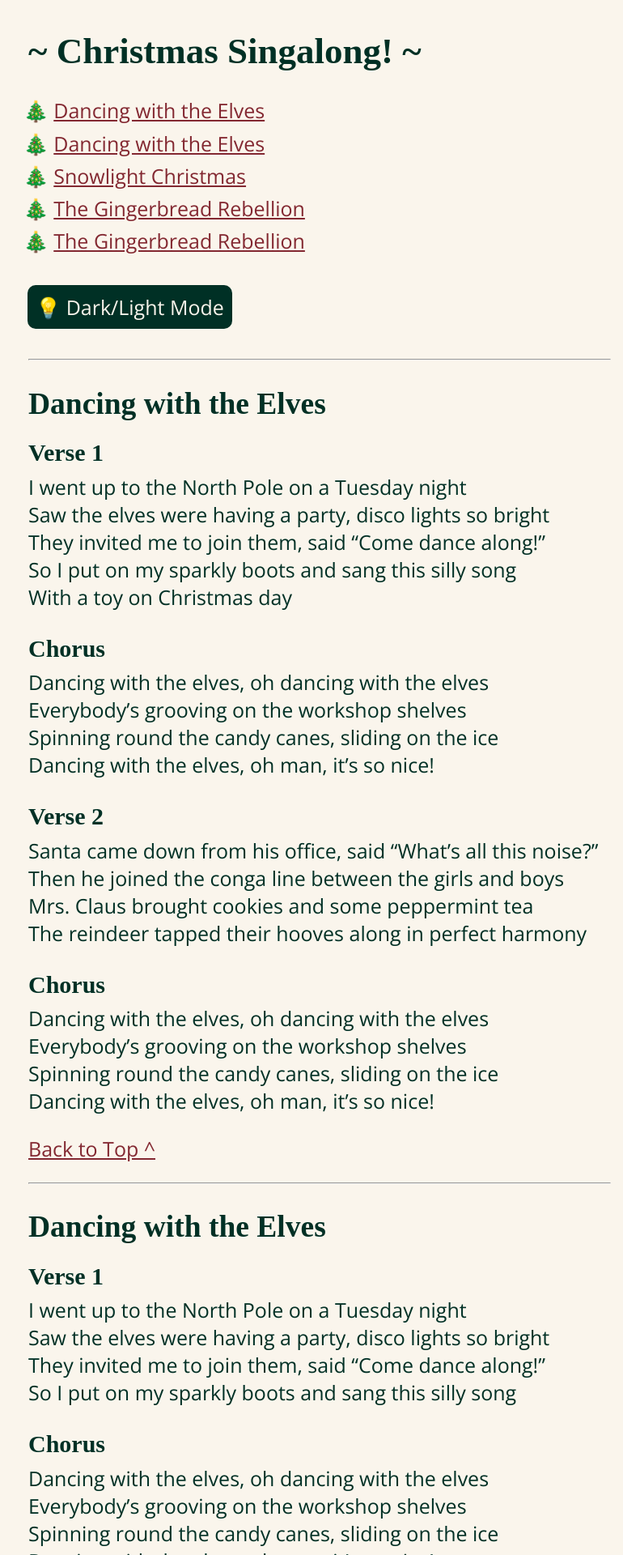
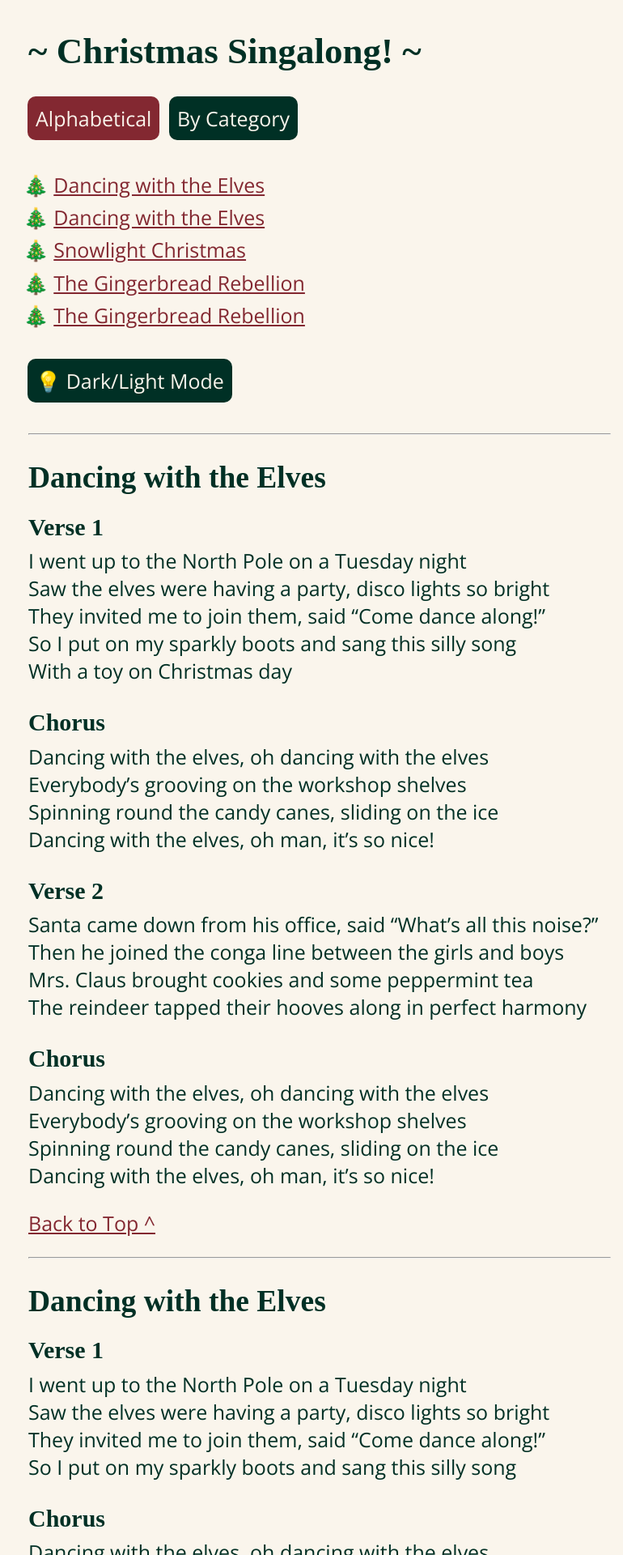
Before and after one commit to penguininja/christmas, a Jekyll site: the page built from index.md, in a window 1280 px wide. Shown: the top 1920 px of the page at 81% size, without its empty margins (245-1015 px from the left). Built offline with Jekyll 4.4.1, drawn with Linux system fonts in a browser that asks for light colours; some web fonts are replaced.

Commit message:
Make categories tabs

```diff
--- a/_layouts/default.html
+++ b/_layouts/default.html
@@ -21,5 +21,29 @@
    var element = document.body;
    element.classList.toggle("dark-mode");
 }
+
+function showTab(tabName) {
+  // Hide all tab contents
+  var tabContents = document.querySelectorAll('.tab-content');
+  tabContents.forEach(function(content) {
+    content.style.display = 'none';
+  });
+
+  // Remove active class from all buttons
+  var tabButtons = document.querySelectorAll('.tab-button');
+  tabButtons.forEach(function(button) {
+    button.classList.remove('active');
+  });
+
+  // Show the selected tab content
+  if (tabName === 'alphabetical') {
+    document.getElementById('alphabetical-nav').style.display = 'block';
+  } else if (tabName === 'category') {
+    document.getElementById('category-nav').style.display = 'block';
+  }
+
+  // Add active class to clicked button
+  event.target.classList.add('active');
+}
 </script>
 </html>
--- a/assets/css/style.css
+++ b/assets/css/style.css
@@ -131,3 +131,26 @@
   background-color: var(--white);
   color: var(--dark-green);
 }
+
+/* Tab styling */
+.tabs {
+  display: flex;
+  gap: 0.5rem;
+  margin-bottom: 1.5rem;
+}
+
+.tab-button.active {
+  background-color: var(--dark-red);
+  color: var(--white);
+}
+
+.dark-mode .tab-button {
+  background-color: var(--white);
+  color: var(--dark-green);
+}
+
+.dark-mode .tab-button.active {
+  background-color: var(--white);
+  color: var(--dark-red);
+  text-decoration: underline;
+}
--- a/index.md
+++ b/index.md
@@ -5,13 +5,48 @@
 <header>
   <h1 id="top">~ Christmas Singalong! ~</h1>
 
-  <nav>
+  <div class="tabs">
+    <button class="tab-button active" onclick="showTab('alphabetical')">Alphabetical</button>
+    <button class="tab-button" onclick="showTab('category')">By Category</button>
+  </div>
+
+  <nav id="alphabetical-nav" class="tab-content">
     <ul>
     {% assign sorted_songs = site.songs | sort: 'title' %}
     {% for song in sorted_songs %}
       <li><a href="#{{ song.title | slugify }}">{{ song.title }}</a></li>
     {% endfor %}
     </ul>
+  </nav>
+
+  <nav id="category-nav" class="tab-content" style="display: none;">
+    {% assign categorized_songs = site.songs | where_exp: "item", "item.category != nil" | where_exp: "item", "item.category != ''" %}
+    {% assign songs_by_category = categorized_songs | group_by: "category" | sort: "name" %}
+
+    {% for category in songs_by_category %}
+    <section>
+      <h3>{{ category.name | capitalize }}</h3>
+      <ul>
+        {% assign category_songs = category.items | sort: "title" %}
+        {% for song in category_songs %}
+          <li><a href="#{{ song.title | slugify }}">{{ song.title }}</a></li>
+        {% endfor %}
+      </ul>
+    </section>
+    {% endfor %}
+
+    {% assign uncategorized = site.songs | where_exp: "item", "item.category == nil" %}
+    {% if uncategorized.size > 0 %}
+    <section>
+      <h3>Uncategorized</h3>
+      <ul>
+        {% assign sorted_uncategorized = uncategorized | sort: "title" %}
+        {% for song in sorted_uncategorized %}
+          <li><a href="#{{ song.title | slugify }}">{{ song.title }}</a></li>
+        {% endfor %}
+      </ul>
+    </section>
+    {% endif %}
   </nav>
 
   <p><button onclick="darkMode()">&#x1F4A1; Dark/Light Mode</button></p>
```
